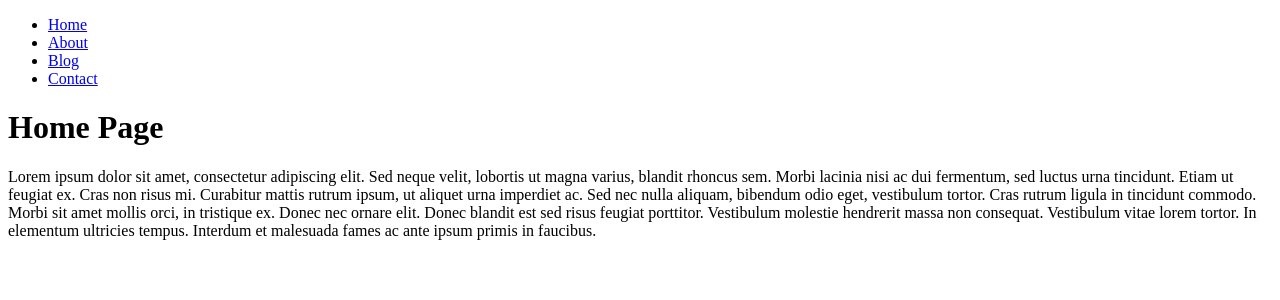
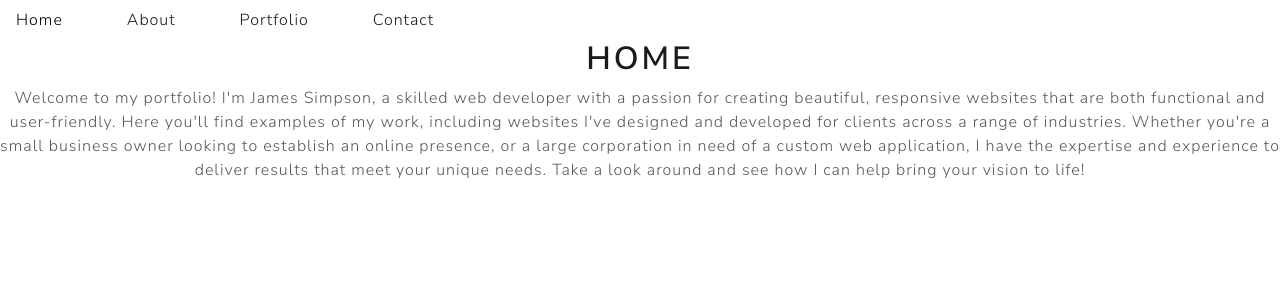
Before and after one commit to jsimps39/js-reactapp, a React (Create React App) app: page / in a window 1280 px wide. Shown: the top 300 px of the page. Built offline with nearby package versions, Linux system fonts and the light colour scheme.

Commit message:
added portfolio pices and home styling

```diff
--- a/package.json
+++ b/package.json
@@ -7,7 +7,10 @@
     "@testing-library/jest-dom": "^5.16.5",
     "@testing-library/react": "^13.4.0",
     "@testing-library/user-event": "^13.5.0",
+    "bootstrap": "^5.2.3",
+    "bootswatch": "^5.2.3",
     "react": "^18.2.0",
+    "react-bootstrap": "^2.7.2",
     "react-dom": "^18.2.0",
     "react-scripts": "5.0.1",
     "web-vitals": "^2.1.4"
--- a/src/components/pages/About.js
+++ b/src/components/pages/About.js
@@ -3,7 +3,7 @@ import React from 'react';
 const styles = {
   p: {
     margin: 32,
-    fontSize: 24
+    fontSize: 20
   }
 }
 
@@ -18,12 +18,8 @@ export default function About() {
       <p style={styles.p} className="text-center">
       Hello and welcome to my About Me page!
 
-My name is James Simpson, and I'm a web developer based in the United States. I've been passionate about coding and web development since I was young, and I've spent the last few years honing my skills and building websites for clients of all types.
-
+My name is James Simpson, and I'm a web developer based in Charlotte, North Carolina. I've been passionate about coding and web development since I was young, and I've spent the last few years honing my skills and building websites for clients of all types.
 I specialize in front-end web development, but I'm also proficient in back-end development and have experience with a variety of programming languages and frameworks, including HTML, CSS, JavaScript, React, Node.js, and more. I enjoy taking on challenging projects and working with clients to bring their vision to life.
-
-When I'm not coding, I enjoy staying up-to-date on the latest web development trends and attending industry conferences and events. I'm always looking for ways to improve my skills and stay ahead of the curve.
-
 If you're interested in working with me, please don't hesitate to reach out. I'm always excited to take on new projects and help businesses and individuals create beautiful, functional websites that meet their needs and exceed their expectations. Thank you for visiting my page, and I hope to hear from you soon!
 
       </p>
--- a/src/components/pages/Blog.js
+++ /dev/null
@@ -1,24 +0,0 @@
-import React from 'react';
-
-export default function Blog() {
-  return (
-    <div>
-      <h1>Blog Page</h1>
-      <p>
-        Donec a volutpat quam. Curabitur nec varius justo, sed rutrum ligula.
-        Curabitur pellentesque turpis sit amet eros iaculis, a mollis arcu
-        dictum. Ut vel ante eget massa ornare placerat. Etiam nisl orci, finibus
-        sodales volutpat et, hendrerit ut dolor. Suspendisse porta dictum nunc,
-        sed pretium risus rutrum eget. Nam consequat, ligula in faucibus
-        vestibulum, nisi justo laoreet risus, luctus luctus mi lacus sit amet
-        libero. Class aptent taciti sociosqu ad litora torquent per conubia
-        nostra, per inceptos himenaeos. Mauris pretium condimentum tellus eget
-        lobortis. Interdum et malesuada fames ac ante ipsum primis in faucibus.
-        Donec placerat accumsan mi, ut congue neque placerat eu. Donec nec ipsum
-        in velit pellentesque vehicula sit amet at augue. Maecenas aliquam
-        bibendum congue. Pellentesque semper, lectus non ullamcorper iaculis,
-        est ligula suscipit velit, sed bibendum turpis dui in sapien.
-      </p>
-    </div>
-  );
-}
--- a/src/components/pages/Contact.js
+++ b/src/components/pages/Contact.js
@@ -27,9 +27,6 @@ function Contact() {
         <Form.Label>Password</Form.Label>
         <Form.Control type="password" placeholder="Password" />
       </Form.Group>
-      <Form.Group className="mb-3" controlId="formBasicCheckbox">
-        <Form.Check type="checkbox" label="Check me out" />
-      </Form.Group>
       <Button variant="primary" type="submit">
         Submit
       </Button>
@@ -38,25 +35,3 @@ function Contact() {
 }
 
 export default Contact;
-
-// export default function Contact() {
-//   return (
-//     <div>
-//       <h1>Contact Page</h1>
-//       <p>
-//         Integer cursus bibendum sem non pretium. Vestibulum in aliquet sem, quis
-//         molestie urna. Aliquam semper ultrices varius. Aliquam faucibus sit amet
-//         magna a ultrices. Aenean pellentesque placerat lacus imperdiet
-//         efficitur. In felis nisl, luctus non ante euismod, tincidunt bibendum
-//         mi. In a molestie nisl, eu sodales diam. Nam tincidunt lacus quis magna
-//         posuere, eget tristique dui dapibus. Maecenas fermentum elementum
-//         faucibus. Quisque nec metus vestibulum, egestas massa eu, sollicitudin
-//         ipsum. Nulla facilisi. Sed ut erat ligula. Nam tincidunt nunc in nibh
-//         dictum ullamcorper. Class aptent taciti sociosqu ad litora torquent per
-//         conubia nostra, per inceptos himenaeos. Etiam ornare rutrum felis at
-//         rhoncus. Etiam vel condimentum magna, quis tempor nulla.
-//       </p>
-
-//     </div>
-//   );
-// }
--- a/src/components/pages/Home.js
+++ b/src/components/pages/Home.js
@@ -3,18 +3,12 @@ import React from 'react';
 export default function Home() {
   return (
     <div>
-      <h1>Home Page</h1>
-      <p>
-        Lorem ipsum dolor sit amet, consectetur adipiscing elit. Sed neque
-        velit, lobortis ut magna varius, blandit rhoncus sem. Morbi lacinia nisi
-        ac dui fermentum, sed luctus urna tincidunt. Etiam ut feugiat ex. Cras
-        non risus mi. Curabitur mattis rutrum ipsum, ut aliquet urna imperdiet
-        ac. Sed nec nulla aliquam, bibendum odio eget, vestibulum tortor. Cras
-        rutrum ligula in tincidunt commodo. Morbi sit amet mollis orci, in
-        tristique ex. Donec nec ornare elit. Donec blandit est sed risus feugiat
-        porttitor. Vestibulum molestie hendrerit massa non consequat. Vestibulum
-        vitae lorem tortor. In elementum ultricies tempus. Interdum et malesuada
-        fames ac ante ipsum primis in faucibus.
+      <div className="container flex-column justify-space-between-lg justify-center align-center text-center">
+       <h1>Home</h1>
+      </div>
+
+      <p className='text-center'>
+      Welcome to my portfolio! I'm James Simpson, a skilled web developer with a passion for creating beautiful, responsive websites that are both functional and user-friendly. Here you'll find examples of my work, including websites I've designed and developed for clients across a range of industries. Whether you're a small business owner looking to establish an online presence, or a large corporation in need of a custom web application, I have the expertise and experience to deliver results that meet your unique needs. Take a look around and see how I can help bring your vision to life!
       </p>
     </div>
   );
--- /dev/null
+++ b/src/components/pages/Portfolio.js
@@ -0,0 +1,46 @@
+import React from 'react';
+import Card from 'react-bootstrap/Card';
+
+export default function Portfolio() {
+  return (
+    <div>
+      <h1>Portfolio</h1>
+      <p>
+        Here is a collection of my work.
+      </p>
+      <div>
+        <Card style={{ width: '18rem' }}>
+          {/* <Card.Img variant="top" src={Armored} /> */}
+          <Card.Body>
+            <Card.Title>Work Day Scheduler</Card.Title>
+            <Card.Text>
+              Interactive Work Day Scheduler built with Javascript
+            </Card.Text>
+          </Card.Body>
+          <Card.Body>
+            <Card.Link href="https://jsimps39.github.io/work-day-schedulerjs/" target="_blank">Deployed Site</Card.Link>
+            <Card.Link href="https://github.com/jsimps39/work-day-schedulerjs" target="_blank">GitHub</Card.Link>
+          </Card.Body>
+        </Card>
+      {/* </Row> */}
+      {/* <Row xs={1} md={2} lg={3} className="g-4"> */}
+        <Card style={{ width: '18rem' }}>
+          {/* <Card.Img variant="top" src={Beast} /> */}
+          <Card.Body>
+            <Card.Title>Note Taker App</Card.Title>
+            <Card.Text>
+              JavaScript Application that allows a user to create and store notes.
+            </Card.Text>
+          </Card.Body>
+          <Card.Body>
+            <Card.Link href="https://jsimps39.github.io/note-taker-appjs/" target="_blank">Deployed Site</Card.Link>
+            <Card.Link href="https://github.com/jsimps39/note-taker-appjs" target="_blank">GitHub</Card.Link>
+          </Card.Body>
+        </Card>
+
+
+    </div>
+
+    </div >
+  );
+}
--- a/src/components/pages/index.js
+++ b/src/components/pages/index.js
@@ -1,8 +1,8 @@
 import About from "./About";
-import Blog from "./Blog";
+import Portfolio from "./Portfolio";
 import Contact from "./Contact";
 import Home from "./Home";
 
-const pages = { Home, About, Blog, Contact };
+const pages = { Home, About, Portfolio, Contact };
 
 export default pages;
--- a/src/index.js
+++ b/src/index.js
@@ -1,15 +1,18 @@
-// import React from 'react';
 // import ReactDOM from 'react-dom/client';
-// import './index.css';
-// import App from './App';
 // import reportWebVitals from './reportWebVitals';
+import React from 'react';
+import ReactDOM from 'react-dom';
+import App from './App';
+import './index.css';
+//import 'bootstrap/dist/css/bootstrap.min.css';
+import "bootswatch/dist/lux/bootstrap.min.css";
 
-// const root = ReactDOM.createRoot(document.getElementById('root'));
-// root.render(
-//   <React.StrictMode>
-//     <App />
-//   </React.StrictMode>
-// );
+const root = ReactDOM.createRoot(document.getElementById('root'));
+root.render(
+  <React.StrictMode>
+    <App />
+  </React.StrictMode>
+);
 
 // // If you want to start measuring performance in your app, pass a function
 // // to log results (for example: reportWebVitals(console.log))
@@ -17,9 +20,6 @@
 // reportWebVitals();
 
 
-import React from 'react';
-import ReactDOM from 'react-dom';
-import App from './App';
-//import 'bootstrap/dist/css/bootstrap.min.css';
+
 
 ReactDOM.render(<App />, document.getElementById('root'));
```
Also changed, not shown: 1 other file (tests, documents, lock files or other folders).
